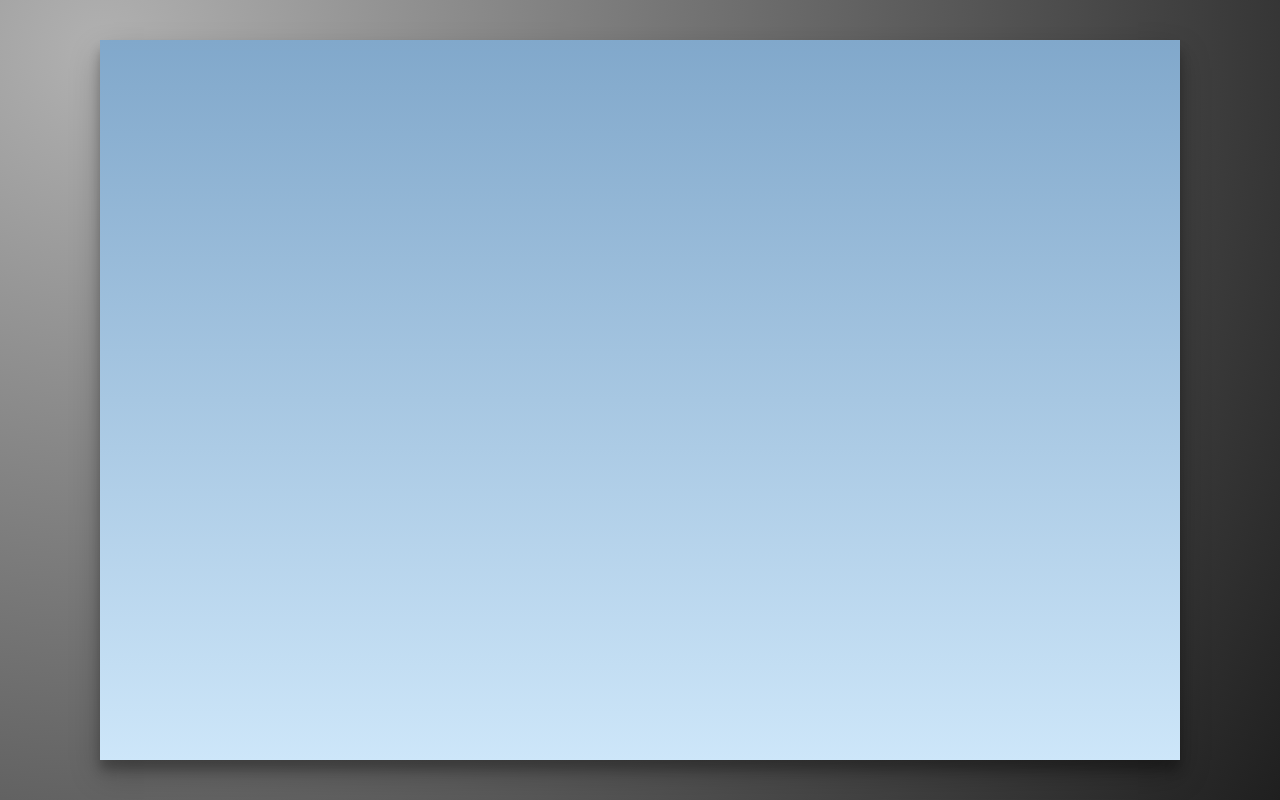
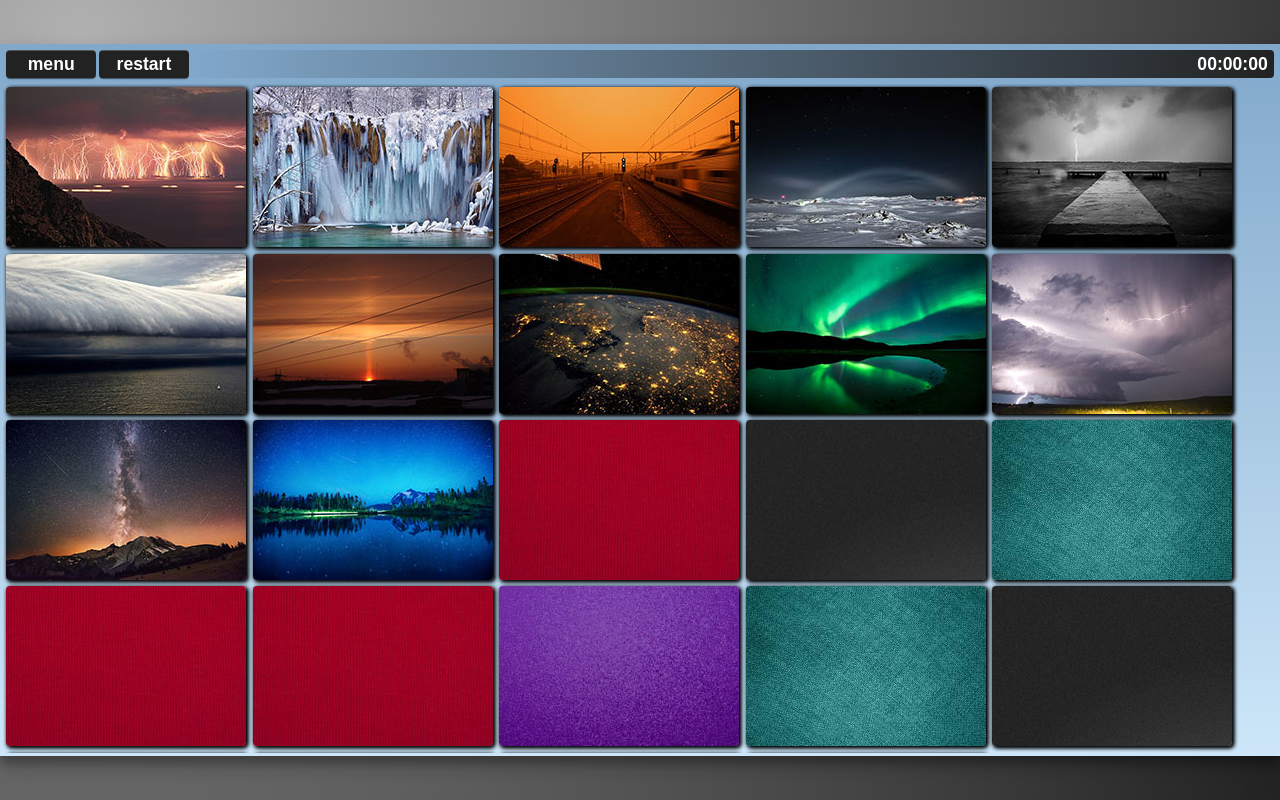
Before and after one commit to pavelgrinevich/match-match-game, a website built with webpack: page source/index.html in a window 1280 px wide. Built offline with nearby package versions, Linux system fonts and the light colour scheme.

Commit message:
Add design of cards and controls

```diff
--- a/source/index.html
+++ b/source/index.html
@@ -5,6 +5,13 @@
     <title>match-match game</title>
 </head>
 <body>
-    <div class="playing-field"></div>
+    <div class="match-match-game">
+        <div class="control">
+            <button id="menu">menu</button>
+            <button id="reload">restart</button>
+            <div class="timer">00:00:00</div>
+        </div>
+        <div class="playing-field"></div>
+    </div>
 </body>
 </html>
--- a/source/index.js
+++ b/source/index.js
@@ -1,4 +1,5 @@
 import './styles/style.css';
+
 import img1 from './images/1.jpg';
 import img2 from './images/2.jpg';
 import img3 from './images/3.jpg';
@@ -11,13 +12,40 @@ import img9 from './images/9.jpg';
 import img10 from './images/10.jpg';
 import img11 from './images/11.jpg';
 import img12 from './images/12.jpg';
-import imgCardBack from './images/card-back.jpg';
+import imgCardBack1 from './images/card-back1.jpg';
+import imgCardBack2 from './images/card-back2.jpg';
+import imgCardBack3 from './images/card-back3.jpg';
+import imgCardBack4 from './images/card-back4.jpg';
+import imgCardBack5 from './images/card-back5.jpg';
 
 const cardsArray = [img1, img2, img3, img4, img5, img6, img7, img8, img9, img10, img11, img12];
-const playingField = document.getElementsByClassName('playing-field')[0]
+const cardBackArray = [imgCardBack1, imgCardBack2, imgCardBack3, imgCardBack4, imgCardBack5];
+const playingField = document.getElementsByClassName('playing-field')[0];
 
-/*for (let i = 0, l = cardsArray.length; i < l; i++) {
+for (let i = 0, l = cardsArray.length; i < l; i++) {
     const div = document.createElement('div');
-    div.innerHTML = `<img src="${cardsArray[i]}" alt="card">`;
+    div.className = 'card';
+    div.style.backgroundImage = `url(${cardsArray[i]})`;
     playingField.appendChild(div);
-}*/
+}
+
+for (let i = 0, l = cardsArray.length; i < l; i++) {
+    const div = document.createElement('div');
+    div.className = 'card back';
+    let cardBack = Math.floor(Math.random() * cardBackArray.length);
+    console.log(cardBack);
+    div.style.backgroundImage = `url(${cardBackArray[cardBack]})`;
+    playingField.appendChild(div);
+}
+
+//menu.addEventListener('click', function() {alert('меню')});
+
+//reload.addEventListener('click', function() {alert('релоад')});
+
+/*const width = document.body.clientWidth;
+const height = document.body.clientHeight;
+
+const matchMatchGame = document.getElementsByClassName('match-match-game')[0];*/
+
+/*matchMatchGame.style.width = width + 'px';
+matchMatchGame.style.height = height + 'px';*/
--- a/source/styles/style.css
+++ b/source/styles/style.css
@@ -6,21 +6,106 @@ body, html {
     height: 100%;
     margin: 0;
     padding: 0;
-    background: radial-gradient(circle farthest-corner at 100px 50px, rgb(177, 177, 177), rgb(31, 31, 31));
+    background: radial-gradient(
+        circle farthest-corner at 10vh 5vh,
+        rgb(177, 177, 177),
+        rgb(34, 34, 34)
+    );
+    user-select: none;
+}
+
+div.match-match-game {
+    width: 186.6vh;
+    height: 89vh;
+    margin: 0 auto;
+    background: linear-gradient(rgb(129, 168, 203), rgb(205, 230, 249));
+    box-shadow: 0 1.4vh 2.8vh rgba(0, 0, 0, .25), 0 1vh 1vh rgba(0, 0, 0, .22);
+}
+
+div.control {
+    display: flex;
+    align-items: center;
+    width: 100%;
+    height: 5vh;
+    margin: 0 .25%;
+}
+
+div.timer {
+    display: flex;
+    justify-content: flex-end;
+    align-items: center;
+    width: 84.3%;
+    height: 70%;
+    padding-right: .5%;
+    border-radius: 0.5vh;
+    background: linear-gradient(to right, rgb(129, 168, 203), rgb(34, 34, 34));
+    font: bold 2.2vh arial, helvetica, sans-serif;
+    color: rgb(255, 255, 255);
+}
+
+button {
+    width: 7%;
+    height: 70%;
+    margin-left: .25%;
+    padding: 0;
+    display: inline-block;
+    outline: none;
+    text-decoration: none;
+    white-space: nowrap;
+    cursor: pointer;
+    overflow: hidden;
+    font: bold 2.2vh arial, helvetica, sans-serif;
+    color: rgb(255, 255, 255);
+    border: 0;
+    border-radius: 0.5vh;
+    background-color: rgb(34, 34, 34);
+    box-shadow:
+        0 0.1vh 0 rgba(0, 0, 0, .3),
+        0 0.2vh 0.2vh -0.1vh rgba(0, 0, 0, .5),
+        0 0.1vh 0 rgba(255, 255, 255, .3) inset;
+    text-shadow: 0 0.1vh 0 rgba(0, 0, 0, .2);
+}
+
+button:hover {
+    background-color: rgb(44, 44, 44);
+}
+
+button:active {
+    background: rgb(34, 34, 34);
+    position: relative;
+    top: 1px;
+    text-shadow: none;
+    box-shadow: 0 0.1vh 0.1vh rgba(0, 0, 0, .3) inset;
 }
 
 div.playing-field {
-    position: relative;
-    height: 90vh;
-    width: 135vh;
-    margin: 0 auto;
-    background: linear-gradient(#81a8cb, #cde6f9);
-    box-shadow: 0 14px 28px rgba(0,0,0,0.25), 0 10px 10px rgba(0,0,0,0.22);
+    width: 100%;
+    height: 94%;
+    margin: 0 .25%;
+    font-size: 0;
+    overflow: hidden;
 }
 
-@media all and (orientation: portrait) {
-    div.playing-field {
-        width: 90vw;
-        height: 60vw;
-    }
+div.card {
+    display: inline-block;
+    outline: none;
+    cursor: pointer;
+    margin: .25%;
+    width: 30vh;
+    height: 20vh;
+    border: 0;
+    border-radius: 0.5vh;
+    background-size: contain;
+    box-shadow: .2vh .2vh .5vh rgb(0,0,0), .2vh .2vh .5vh rgb(0,0,0);
 }
+
+div.card:hover {
+    opacity: 0.9;
+}
+
+div.card:active {
+    position: relative;
+    top: 1px;
+    left: 1px;
+    box-shadow: 0 0;
+}
```
Also changed, not shown: source/images/card-back1.jpg (added), source/images/card-back2.jpg (added), source/images/card-back3.jpg (added), source/images/card-back4.jpg (added), source/images/card-back5.jpg (added).
